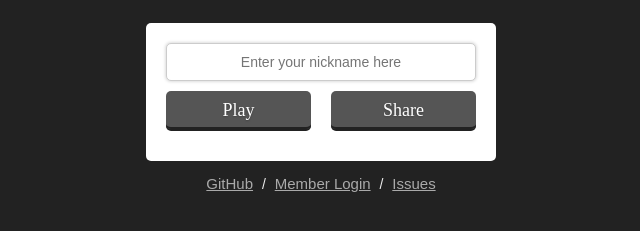
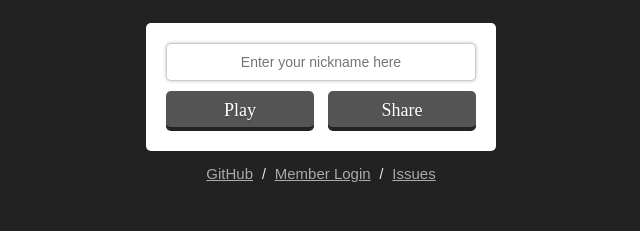
Before and after one commit to RichVerySoong/unlit.io, a website: page client/index.html in a window 1280 px wide. Shown: the part 311-542 px from the top of the page, without its empty margins (319-959 px from the left). Drawn offline with nearby package versions, Linux system fonts and the light colour scheme; no server answers; a small style sheet from the web is missing.

Commit message:
Double buttons

```diff
--- a/client/css/main.css
+++ b/client/css/main.css
@@ -69,7 +69,7 @@ canvas {
 .button {
     position: relative;
     margin: 0px;
-    width: 145px;
+    width: 148px;
     height: 40px;
     box-sizing: border-box;
     font-size: large;
@@ -87,7 +87,6 @@ canvas {
     border-radius: 5px 5px 5px 5px;
     -moz-border-radius: 5px 5px 5px 5px;
     -webkit-border-radius: 5px 5px 5px 5px;
-    margin-bottom: 10px;
     outline: 0;
 }
 
@@ -101,20 +100,8 @@ canvas {
     box-shadow: none;
 }
 
-#share {
-  margin-left: 10px;
-  text-decoration: none;
-  position: relative;
-  height: 40px;
-  box-sizing: border-box;
-  font-size: large;
-  font-family: de-walpergens-pica;
-  color: white;
-  text-align: center;
-}
-
 #startButton {
-  margin-right: 10px;
+    margin-right: 10px;
 }
 
 .footer {
--- a/client/index.html
+++ b/client/index.html
@@ -19,7 +19,8 @@
     <div id="startMenuWrapper">
         <div id="startMenu">
             <input type="text" tabindex="0" spellcheck="false" autofocus placeholder="Enter your nickname here" id="playerNameInput" />
-            <button class="button"id="startButton">Play</button><a href="https://www.facebook.com/sharer/sharer.php?u=https%3A//unlit.io" id="share" target="_blank"><button class="button" id="shareButton">Share</button></a>
+            <button class="button" id="startButton">Play</button>
+            <button class="button" onclick="location.href='https://www.facebook.com/sharer/sharer.php?u=https%3A//unlit.io';" id="shareButton">Share</button>
         </div>
     </div>
     <div class="footer">
```
